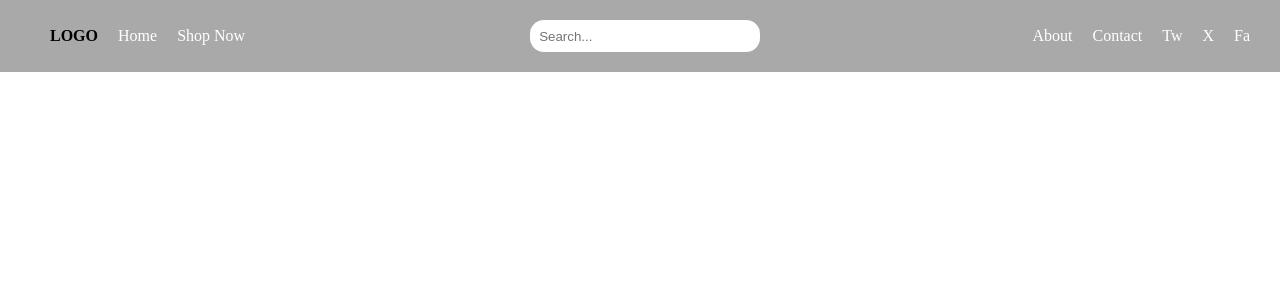
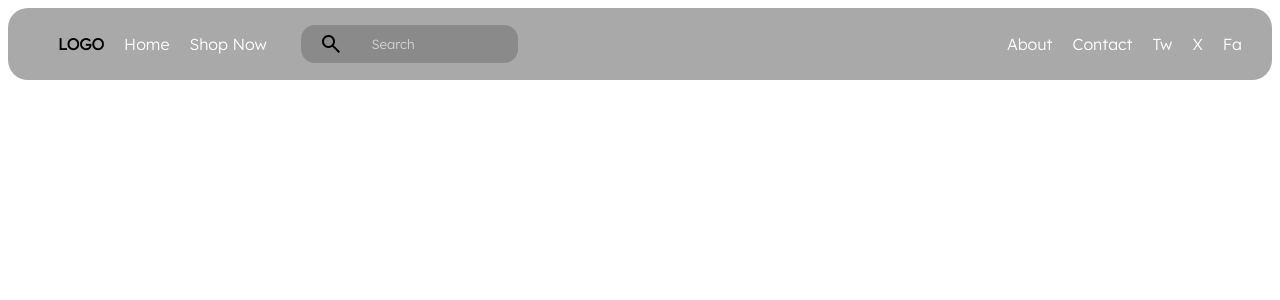
Before and after one commit to nomadisop/Pce_Comp_Web_Programming_lab_Adnan_Ansar_Qureshi, a PHP site: page /navigation.html in a window 1280 px wide. Shown: the top 300 px of the page. Run offline with PHP 8.4, Linux system fonts and the light colour scheme.

Commit message:
added updated files

```diff
--- a/navigation.css
+++ b/navigation.css
@@ -1,14 +1,16 @@
 body .navbar{
     background-color: darkgray;
     min-height: 9vh;
+    width: 100%;
     display: flex;
     align-items: center;
+    border-radius: 20px;
     justify-content: space-between;
-    margin:-1vh;
 }
 .navbar .cont1{
     list-style: none;
     display: flex;
+    font-family: 'Lexend', sans-serif;
     flex-wrap: wrap;
 }
 .logo{
@@ -26,24 +28,68 @@ body .navbar{
     list-style: none;
     display: flex;
     flex-wrap: wrap;
+    font-family: 'Lexend', sans-serif;
     align-items: flex-end;
     margin: 0px 20px;
     margin-left: auto;
 }
 .search_box{
     align-items: center;
+    width: 50%;
+    justify-content: center;
 }
 
 .search_box input{
+    width: 100%;
+    padding: 4%;
+    border-radius: 14px;
+    margin-left: 14px;
+    color: white;
+    font-family: 'Lexend', sans-serif;
+    box-sizing: border-box;
+    outline: none;
     border: none;
-    width: 130%;
-    padding: 5%;
+    background: transparent;
+}
+.search_box img{
+    height: 20px;
+}
+::placeholder{
+    color: rgba(255, 255, 255, 0.619);
+}
+.search{
+    width: max-content;
+    justify-content: center;
+    align-items: center;
+    display: flex;
+    padding: 2px;
     border-radius: 14px;
-    box-sizing: border-box;
+    background: #8a8a8a;
 }
 .cont1 a:hover{
-    color: green;
+    color: gold;
+    font-weight: bolder;
 }
-.cont2 a:hover{
-    color: green;
+.cont2 a:hover {
+    color: gold;
+    font-weight: bolder;
 }
+
+.material-symbols-outlined {
+    margin-left: 10px;
+}
+
+.search_box button {
+    border: none;
+    background: transparent;
+    cursor: pointer;
+    display: flex;
+    justify-content: center;
+    align-items: center;
+    font-weight: bolder;
+    transition: none;
+}
+
+.search_box button:disabled {
+    cursor: default;
+}
--- a/navigation.html
+++ b/navigation.html
@@ -3,7 +3,12 @@
 <head>
     <meta charset="UTF-8">
     <meta name="viewport" content="width=device-width, initial-scale=1.0">
-    <link rel="stylesheet" href="../css/navigation.css">
+    <link rel="stylesheet" href="navigation.css">
+    <link rel="stylesheet" href="/navigation.css">
+    <link rel="stylesheet" href="https://fonts.googleapis.com/css2?family=Material+Symbols+Outlined:opsz,wght,FILL,GRAD@24,400,0,0" />
+    <link rel="preconnect" href="https://fonts.googleapis.com">
+    <link rel="preconnect" href="https://fonts.gstatic.com" crossorigin>
+    <link href="https://fonts.googleapis.com/css2?family=Lexend:wght@300&display=swap" rel="stylesheet">
     <title>Document</title>
 </head>
 <body>
@@ -16,8 +21,11 @@
             </div>
         </ul>
     <div class="search_box">
-            <form action="get">
-                <input type="text" placeholder="Search...">
+            <form action="#" method="get">
+                <div class="search">
+                    <button class="submit_search" id = "submit_button" type="submit"><span class="material-symbols-outlined">search</span></button>
+                    <input class="searchForm" id="searchForm" type="text" placeholder="Search" style = "color:white;" autocomplete="off">
+                </div>
             </form>
     </div>
         <ul>
@@ -30,5 +38,7 @@
             </div>
         <ul>
     </div>
+    <script src="navigation.js" defer></script>
 </body>
+
 </html>
```
